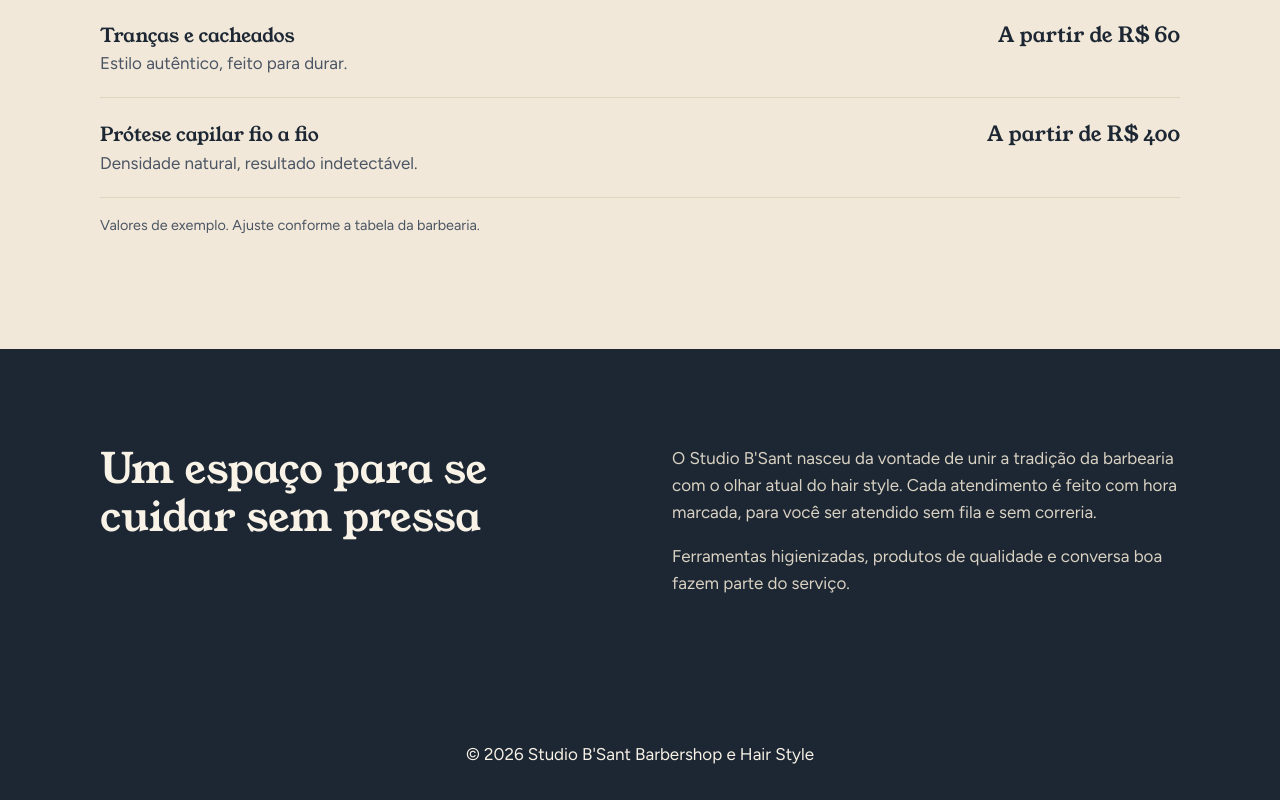
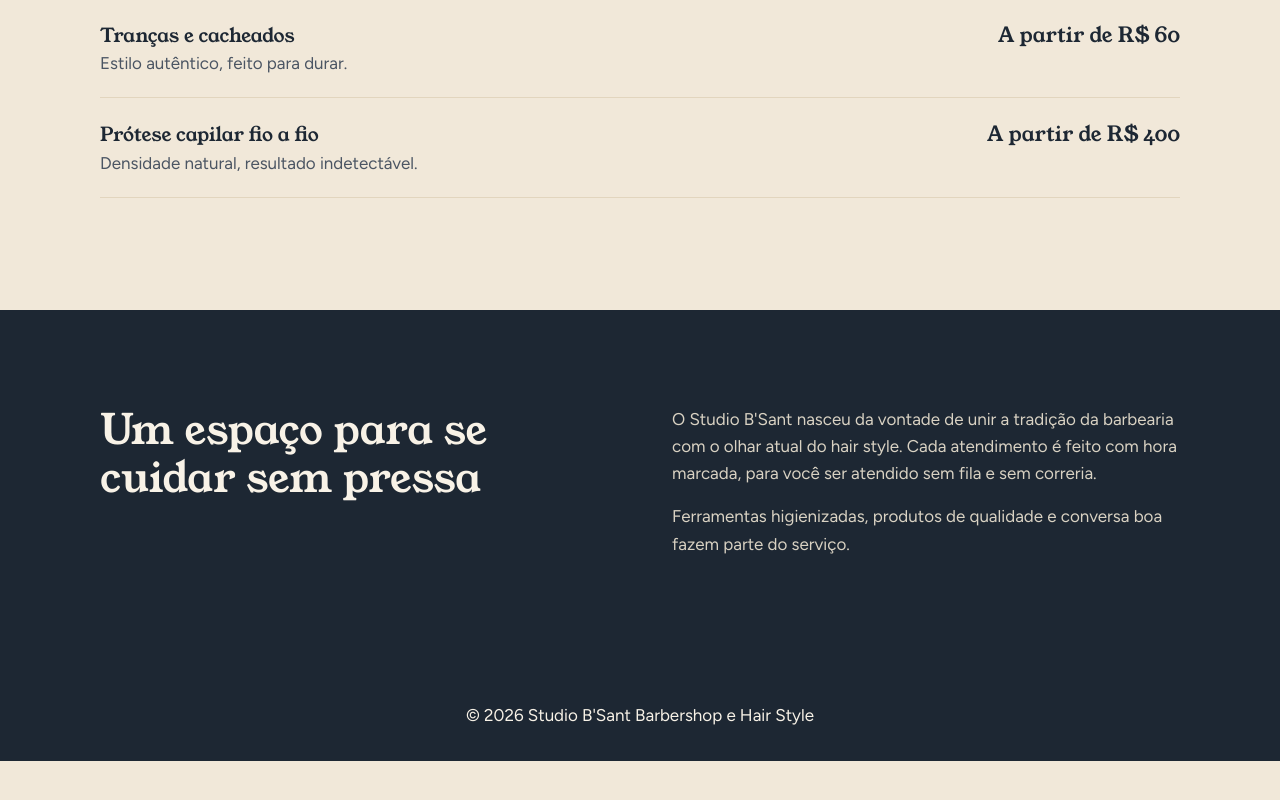
Before and after one commit to gabrielfreazacosta-arch/Projeto-barbearia, a plain HTML site: page index.html in a window 1280 px wide. Shown: the part 1674-2474 px from the top of the page. After the commit the page ends 2435 px from the top, so only its background shows below. Drawn offline with Linux system fonts and the light colour scheme.

Commit message:
paragrafo

```diff
--- a/index.html
+++ b/index.html
@@ -167,7 +167,7 @@
                     </div><span>A partir de R$ 400</span>
                 </li>
             </ul>
-            <p class="note">Valores de exemplo. Ajuste conforme a tabela da barbearia.</p>
+
         </section>
 
         <section class="section section-dark" id="sobre">
```
